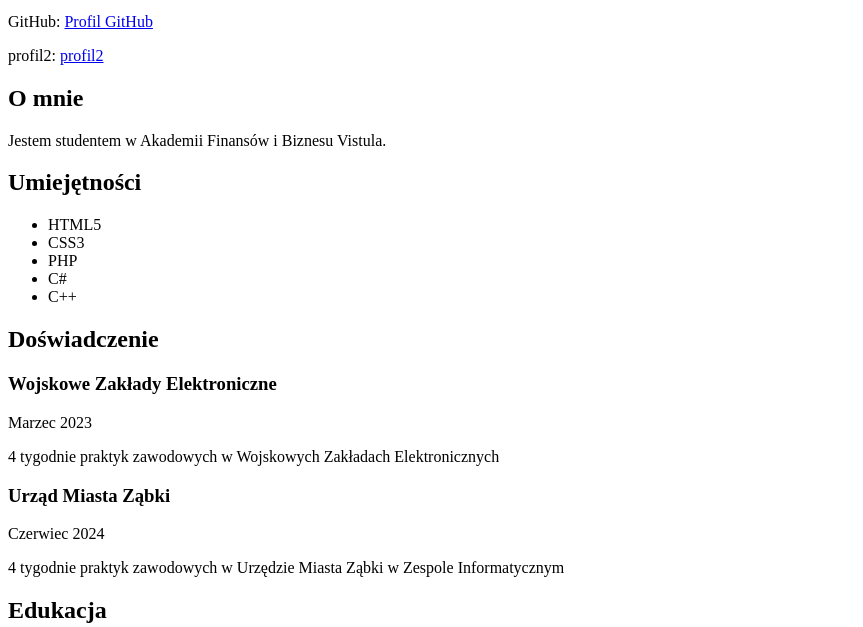
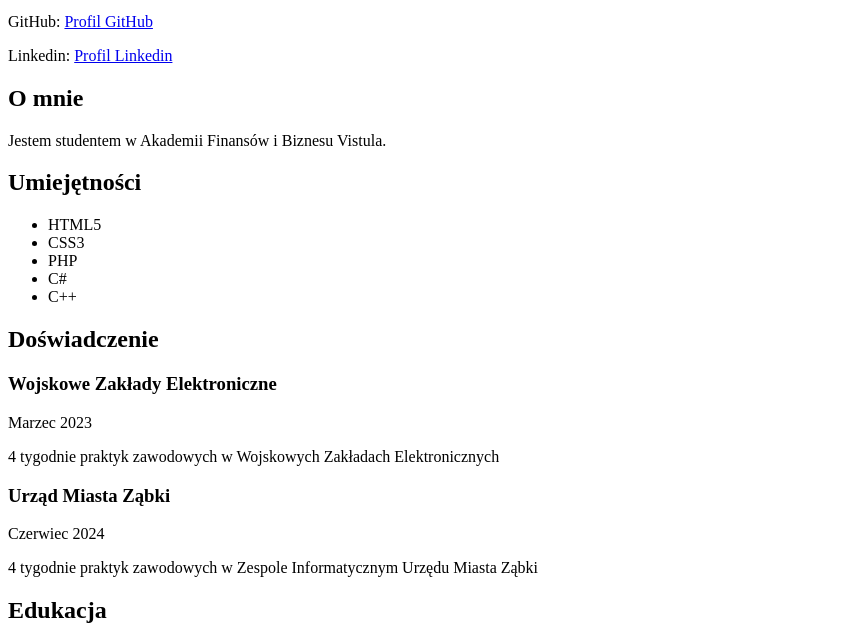
Before and after one commit to 75396/Wprowadzenie-do-technologii-internetowych, a plain HTML site: page zad1_CV/index.html in a window 1280 px wide. Shown: the part 254-881 px from the top of the page, without its empty margins (0-863 px from the left). Drawn offline with Linux system fonts and the light colour scheme.

Commit message:
Update index.html

```diff
--- a/zad1_CV/index.html
+++ b/zad1_CV/index.html
@@ -24,8 +24,8 @@
             <a href="https://github.com/75396" target="_blank" rel="noopener noreferrer">Profil GitHub</a>
         </p>
         <p>
-            profil2:
-            <a href="https://linkedin.com/" target="_blank" rel="noopener noreferrer">profil2</a>
+            Linkedin:
+            <a href="https://linkedin.com/" target="_blank" rel="noopener noreferrer">Profil Linkedin</a>
         </p>
     </section>
 
@@ -57,7 +57,7 @@
         <article>
             <h3>Urząd Miasta Ząbki</h3>
             <p>Czerwiec 2024</p>
-            <p>4 tygodnie praktyk zawodowych w Urzędzie Miasta Ząbki w Zespole Informatycznym</p>
+            <p>4 tygodnie praktyk zawodowych w Zespole Informatycznym Urzędu Miasta Ząbki</p>
         </article>
 
     </section>
```
